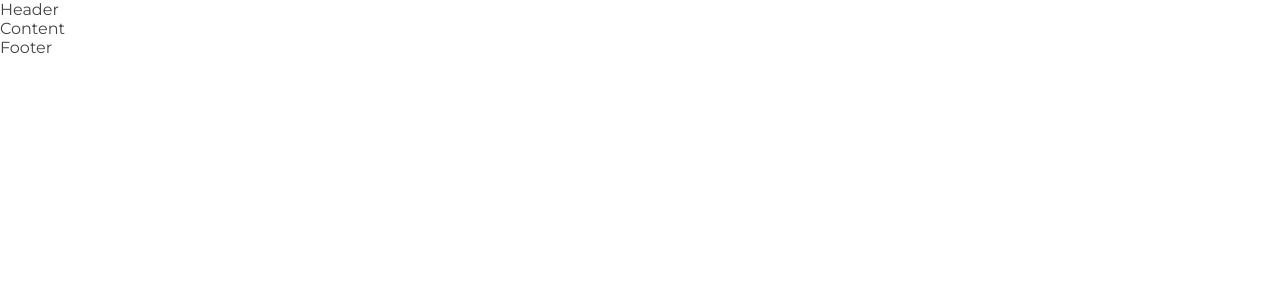
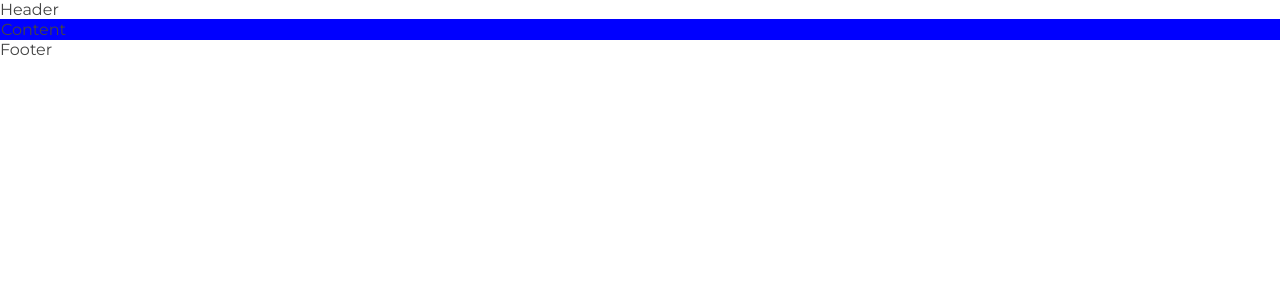
Before and after one commit to Ophelie22/mastercook, a React (Create React App) app in the folder cookchef/: page / in a window 1280 px wide. Shown: the top 300 px of the page. Built offline with nearby package versions, Linux system fonts and the light colour scheme.

Commit message:
mise en place des className pour situe l'espace de nos 3 composents avec des couleurs

```diff
--- a/cookchef/src/App.js
+++ b/cookchef/src/App.js
@@ -4,7 +4,7 @@ import Footer from "./components/Footer";
 
 function App() {
   return (
-    <div>
+    <div className="d-flex-column">
       <Header />
       <Content />
       <Footer />
--- a/cookchef/src/components/Content.js
+++ b/cookchef/src/components/Content.js
@@ -1,5 +1,5 @@
 function Content(){
-  return <div>Content</div>;
+  return <div className="b3">Content</div>;
 }
 
 export default Content;
```
